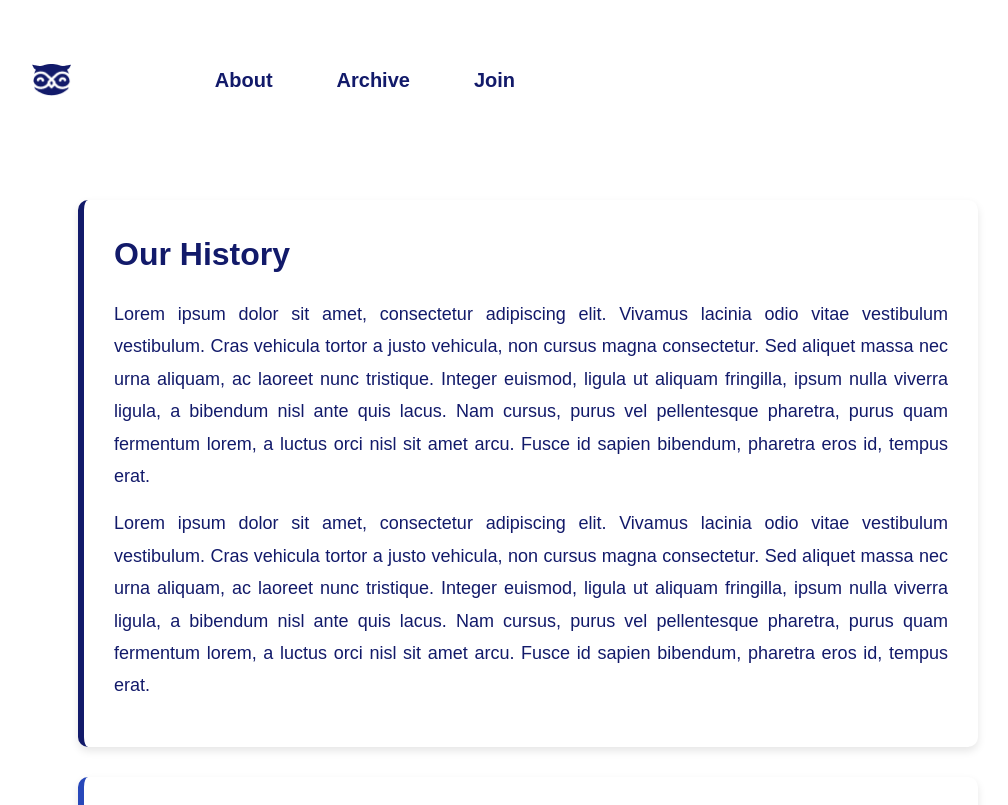
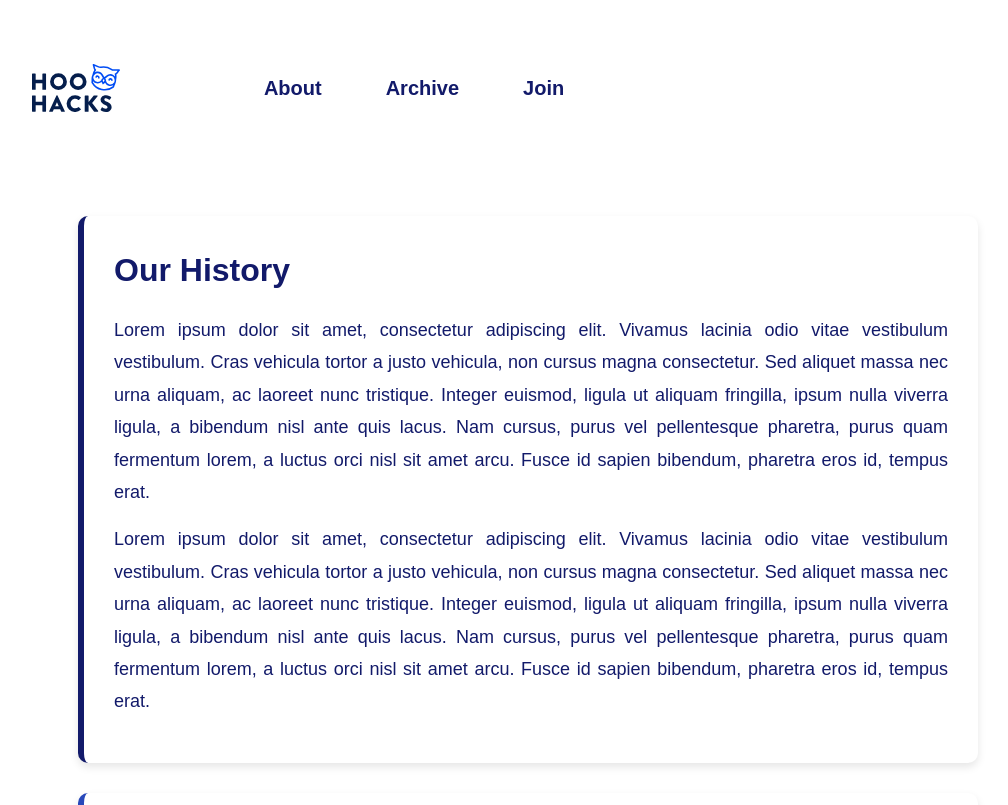
Before and after one commit to hoohacks/team-website, a React (Create React App) app: page /archive in a window 1280 px wide. Shown: the top 805 px of the page, without its empty margins (112-1120 px from the left). Built offline with nearby package versions, Linux system fonts and the light colour scheme; the HTML template or start-up script is replaced by a standard one.

Commit message:
nav bar fixes

```diff
--- a/src/components/Navbar.tsx
+++ b/src/components/Navbar.tsx
@@ -1,55 +1,35 @@
-import React, {useState} from "react";
-import owlLogo from "../assets/hoohacks-owl-logo.png";
+import React from "react";
+import owlLogo from "../assets/logo-name-stacked-color.svg";
 
 const Navbar = () => {
-  const [isAboutHovered, setIsAboutHovered] = useState(false);
-  const [isArchiveHovered, setIsArchiveHovered] = useState(false);
-  const [isJoinHovered, setIsJoinHovered] = useState(false);
-
   return (
     <nav className="flex flex-wrap items-center justify-between p-4 md:p-8 lg:p-16 bg-white font-chakra-petch">
       <div className="flex items-center gap-4 md:gap-8 lg:gap-16 pl-4 md:pl-8 lg:pl-20">
         <img
           src={owlLogo}
           alt="Owl Logo"
-          className="h-8 mr-4 md:mr-8 lg:mr-20"
+          className="h-12 mr-4 md:mr-8 lg:mr-20"
         />
         <a
           href="/"
-          style={{
-            color: "#121A6A",
-            textDecoration: isAboutHovered ? "underline" : "none"
-          }}
-          className="font-semibold text-sm md:text-lg lg:text-xl"
-          onMouseEnter={() => setIsAboutHovered(true)}
-          onMouseLeave={() => setIsAboutHovered(false)}
+          className="font-bold text-sm md:text-lg lg:text-xl text-[#121A6A] relative overflow-hidden group"
         >
           About
+          <span className="absolute left-0 bottom-0 w-full h-0.5 bg-[#121A6A] transform scale-x-0 group-hover:scale-x-100 transition-transform duration-300 ease-in-out"></span>
         </a>
-
         <a
           href="/archive"
-          style={{
-            color: "#121A6A",
-            textDecoration: isArchiveHovered ? "underline" : "none"
-          }}
-          className="font-semibold text-sm md:text-lg lg:text-xl"
-          onMouseEnter={() => setIsArchiveHovered(true)}
-          onMouseLeave={() => setIsArchiveHovered(false)}
+          className="font-bold text-sm md:text-lg lg:text-xl text-[#121A6A] relative overflow-hidden group"
         >
           Archive
+          <span className="absolute left-0 bottom-0 w-full h-0.5 bg-[#121A6A] transform scale-x-0 group-hover:scale-x-100 transition-transform duration-300 ease-in-out"></span>
         </a>
         <a
           href="/join"
-          style={{
-            color: "#121A6A",
-            textDecoration: isJoinHovered ? "underline" : "none"
-          }}
-          className="font-semibold text-sm md:text-lg lg:text-xl"
-          onMouseEnter={() => setIsJoinHovered(true)}
-          onMouseLeave={() => setIsJoinHovered(false)}
+          className="font-bold text-sm md:text-lg lg:text-xl text-[#121A6A] relative overflow-hidden group"
         >
           Join
+          <span className="absolute left-0 bottom-0 w-full h-0.5 bg-[#121A6A] transform scale-x-0 group-hover:scale-x-100 transition-transform duration-300 ease-in-out"></span>
         </a>
       </div>
     </nav>
--- a/src/index.css
+++ b/src/index.css
@@ -1,3 +1,16 @@
 @tailwind base;
 @tailwind components;
 @tailwind utilities;
+
+@keyframes scroll {
+    0% {
+      transform: translateX(0);
+    }
+    100% {
+      transform: translateX(-50%);
+    }
+  }
+
+  .animate-scroll {
+    animation: scroll 30s linear infinite;
+  }
--- a/src/screens/Archive.tsx
+++ b/src/screens/Archive.tsx
@@ -1,6 +1,6 @@
 import './Archive.css';
 import React from "react";
-import placementImage from "../assets/hoohacks-placement.png"; // Replace with actual image path
+import placementImage from "../assets/hoohacks-placement.png";
 
 const Archive = () => {
   return (
--- a/src/screens/Home/Home.tsx
+++ b/src/screens/Home/Home.tsx
@@ -1,6 +1,6 @@
 import React from "react";
 import hoohacksLogo from "../../assets/hoohacks_website_logo.gif"; // Big HooHacks GIF
-import circleImage from "../../assets/sticker.png"; // Circular image (placeholder for actual image)
+import circleImage from "../../assets/circleLogo.png"; // Circular image (placeholder for actual image)
 import ideathonLogo from "../../assets/ideathonLogo.png"; // Ideathon logo
 import hoohacksLogoSmall from "../../assets/longhoohacks.png"; // Small HooHacks logo
 import teamPhoto from "../../assets/teamphoto.png"; // Team photo
```
Also changed, not shown: src/assets/circleLogo.png (added), src/assets/logo-name-stacked-color.svg (added).
